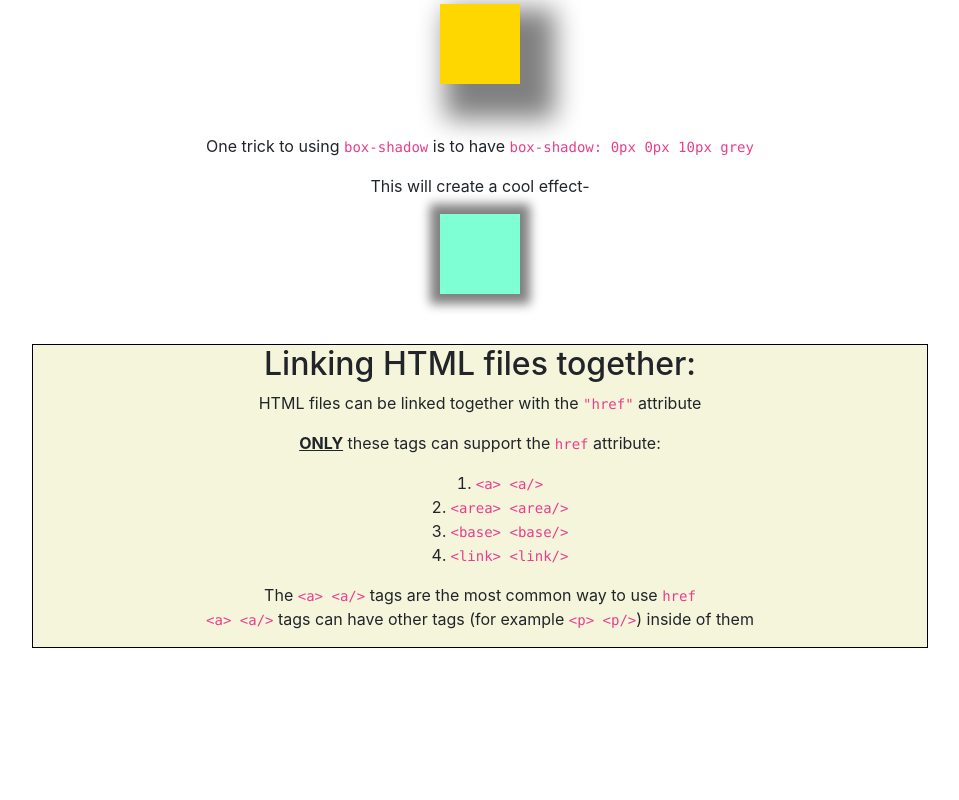
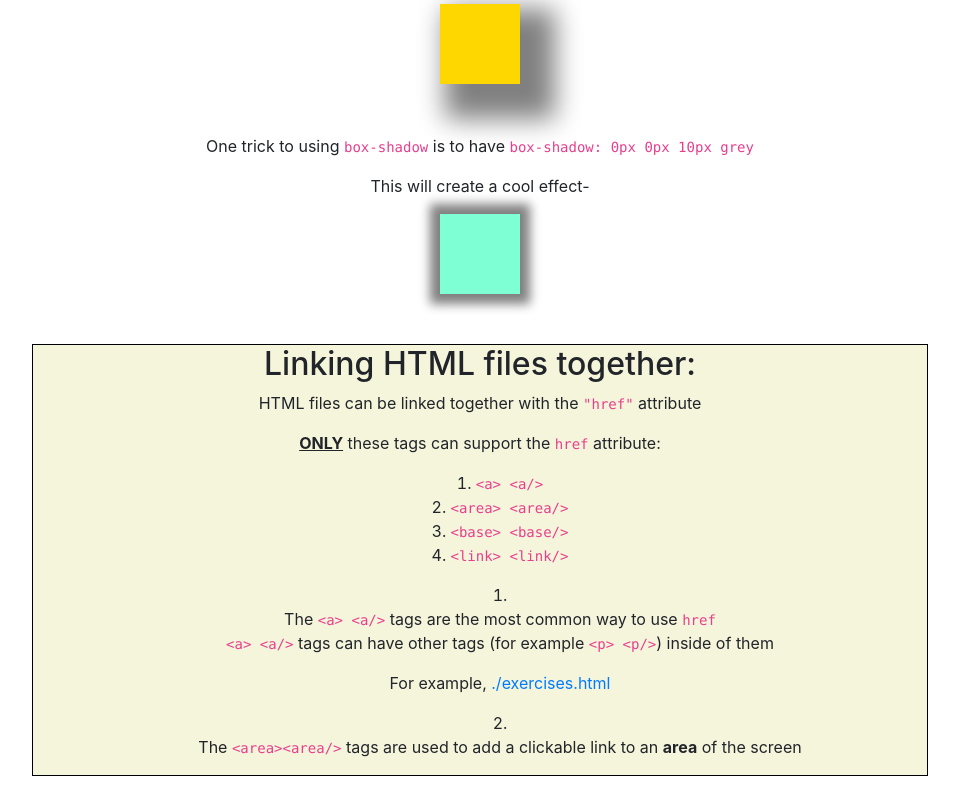
Before and after one commit to simonhm31/HTML-and-CSS-notes, a plain HTML site: page index.html in a window 1280 px wide. Shown: the part 8451-9251 px from the top of the page, without its empty margins (160-1119 px from the left). Before the commit the page ends 9123 px from the top, so only its background shows below. Drawn offline with nearby package versions, Linux system fonts and the light colour scheme.

Commit message:
gsdfgsdf

```diff
--- a/index.html
+++ b/index.html
@@ -325,8 +325,16 @@
                 <li><code>&ltbase&gt &ltbase/&gt</code></li>
                 <li><code>&ltlink&gt &ltlink/&gt</code></li>
             </ol>
-            <p>The <code>&lta&gt &lta/&gt</code> tags are the most common way to use <code>href</code>
-            <br> <code>&lta&gt &lta/&gt</code> tags can have other tags (for example <code>&ltp&gt &ltp/&gt</code>) inside of them</p>
+            <ol>
+                <li>
+                    <p>The <code>&lta&gt &lta/&gt</code> tags are the most common way to use <code>href</code>
+                    <br> <code>&lta&gt &lta/&gt</code> tags can have other tags (for example <code>&ltp&gt &ltp/&gt</code>) inside of them<p>
+                    <p>For example, <a href="./exercises.html">./exercises.html</a></p>
+                </li>
+                <li>
+                    <p>The <code>&ltarea&gt&ltarea/&gt</code> tags are used to add a clickable link to an <strong>area</strong> of the screen
+                </li>
+            </ol>
         </div>
 
 
```
